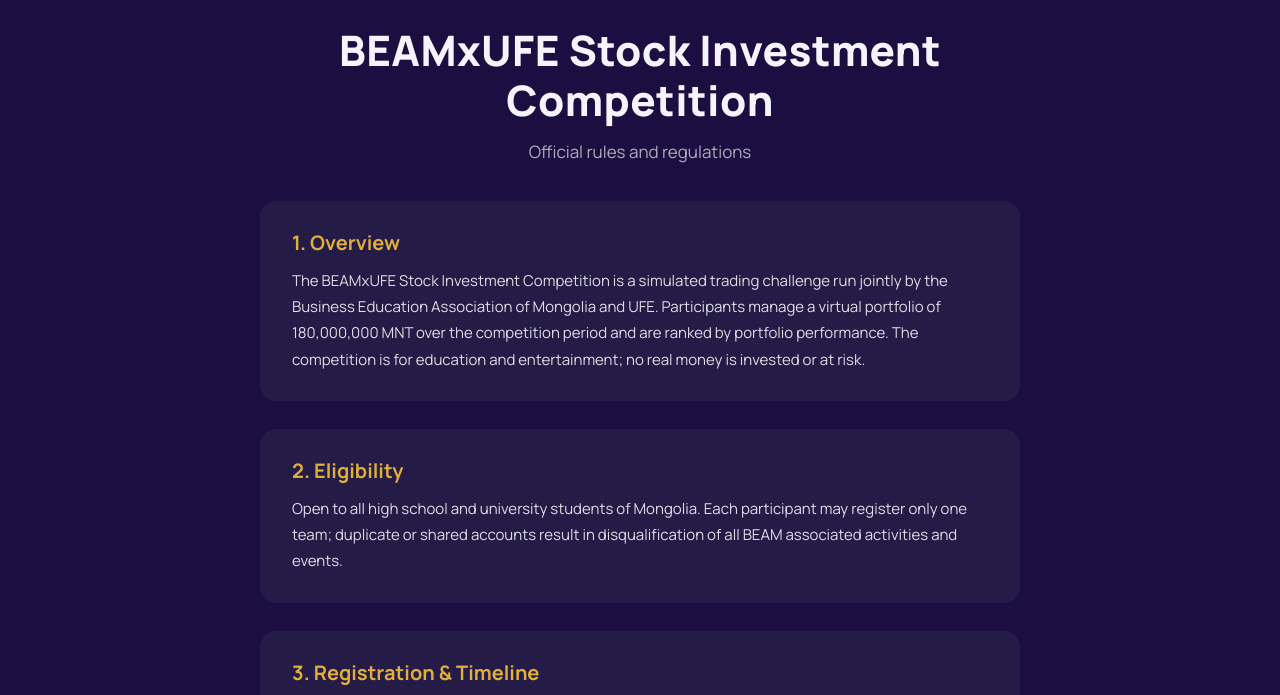
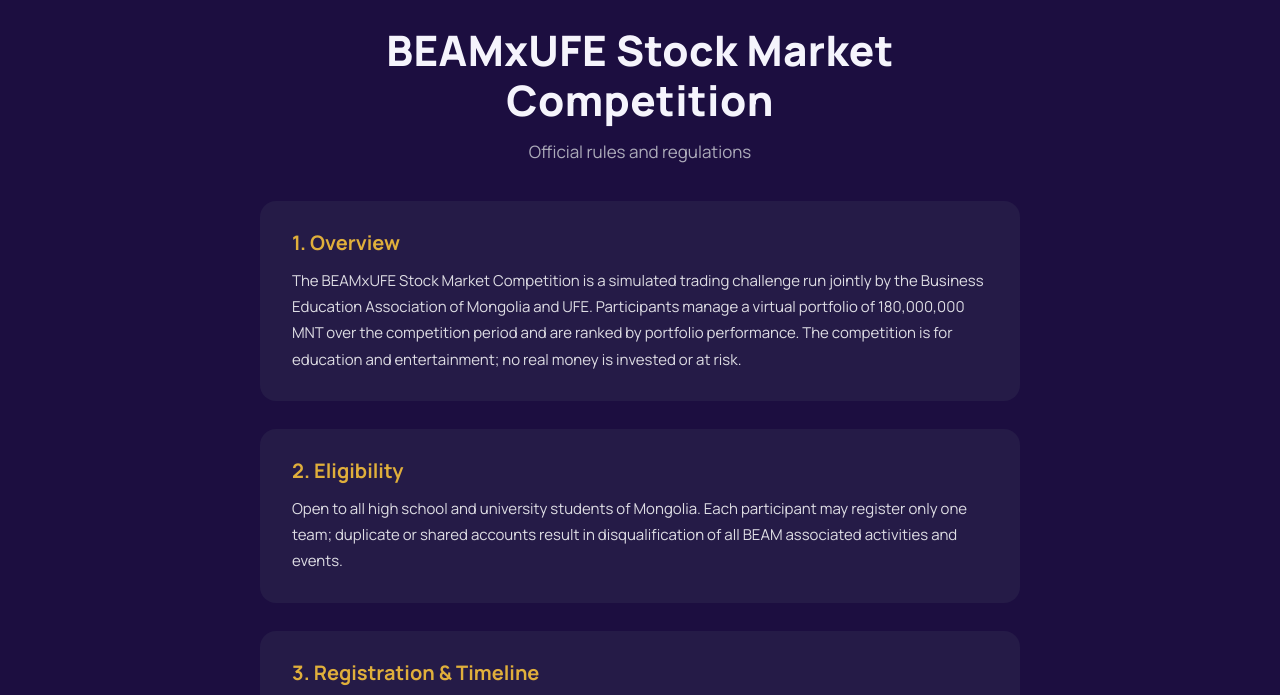
Before and after one commit to tsolmon0213/beamtest, a plain HTML site: page stockcomprules/index.html in a window 1280 px wide. Shown: the part 63-758 px from the top of the page. Drawn offline with Linux system fonts and the light colour scheme.

Commit message:
Rename competition to BEAMxUFE Stock Market Competition
Co-Authored-By: Claude Sonnet 5.5 <noreply@anthropic.com>

```diff
--- a/stockcomprules/index.html
+++ b/stockcomprules/index.html
@@ -22,7 +22,7 @@
 
   <div style="flex:1;display:flex;flex-direction:column;align-items:center;padding:8px clamp(20px,5vw,56px) 72px;">
     <div style="max-width:760px;width:100%;text-align:center;margin-bottom:36px;">
-      <div style="font-size:clamp(26px,4vw,42px);font-weight:800;color:oklch(0.97 0.01 290);letter-spacing:0.01em;line-height:1.2;">BEAMxUFE Stock Investment Competition</div>
+      <div style="font-size:clamp(26px,4vw,42px);font-weight:800;color:oklch(0.97 0.01 290);letter-spacing:0.01em;line-height:1.2;">BEAMxUFE Stock Market Competition</div>
       <div style="font-size:clamp(14px,1.6vw,17px);color:oklch(0.75 0.02 290);margin-top:12px;line-height:1.6;">Official rules and regulations</div>
     </div>
 
@@ -30,7 +30,7 @@
 
       <section style="background:oklch(0.26 0.08 290);border-radius:16px;padding:28px clamp(20px,4vw,32px);">
         <div style="font-size:20px;font-weight:700;color:oklch(0.78 0.14 85);margin-bottom:12px;">1. Overview</div>
-        <div style="font-size:15px;line-height:1.75;">The BEAMxUFE Stock Investment Competition is a simulated trading challenge run jointly by the Business Education Association of Mongolia and UFE. Participants manage a virtual portfolio of 180,000,000 MNT over the competition period and are ranked by portfolio performance. The competition is for education and entertainment; no real money is invested or at risk.</div>
+        <div style="font-size:15px;line-height:1.75;">The BEAMxUFE Stock Market Competition is a simulated trading challenge run jointly by the Business Education Association of Mongolia and UFE. Participants manage a virtual portfolio of 180,000,000 MNT over the competition period and are ranked by portfolio performance. The competition is for education and entertainment; no real money is invested or at risk.</div>
       </section>
 
       <section style="background:oklch(0.26 0.08 290);border-radius:16px;padding:28px clamp(20px,4vw,32px);">
```
Also changed, not shown: report/index.html (+1 -1 lines).
